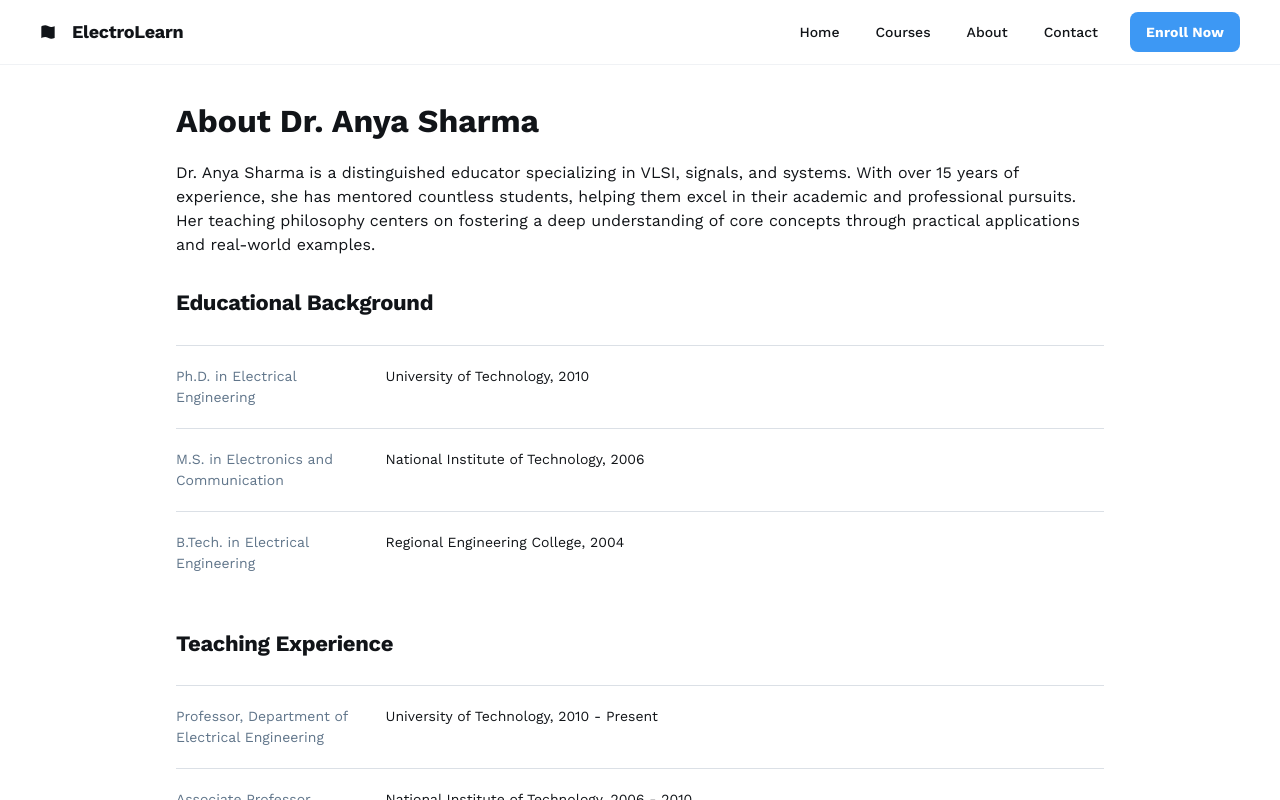
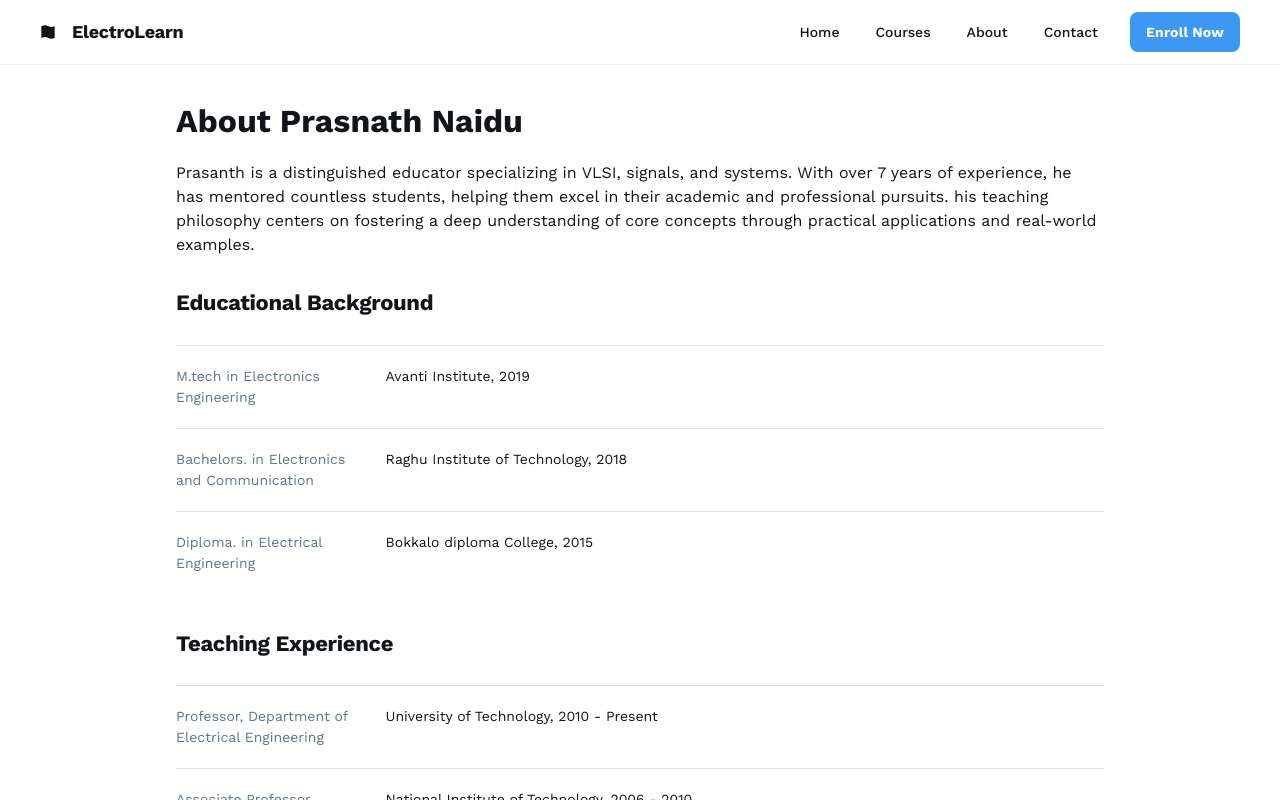
Before and after one commit to saiganesh-d/Edutech-sample1, a plain HTML site: page about.html in a window 1280 px wide. Drawn offline with nearby package versions, Linux system fonts and the light colour scheme.

Commit message:
Update about.html

```diff
--- a/about.html
+++ b/about.html
@@ -45,26 +45,26 @@
         <div class="px-40 flex flex-1 justify-center py-5">
           <div class="layout-content-container flex flex-col max-w-[960px] flex-1">
             <div class="flex flex-wrap justify-between gap-3 p-4">
-              <p class="text-[#111418] tracking-light text-[32px] font-bold leading-tight min-w-72">About Dr. Anya Sharma</p>
+              <p class="text-[#111418] tracking-light text-[32px] font-bold leading-tight min-w-72">About Prasnath Naidu</p>
             </div>
             <p class="text-[#111418] text-base font-normal leading-normal pb-3 pt-1 px-4">
-              Dr. Anya Sharma is a distinguished educator specializing in VLSI, signals, and systems. With over 15 years of experience, she has mentored countless students, helping
-              them excel in their academic and professional pursuits. Her teaching philosophy centers on fostering a deep understanding of core concepts through practical
+              Prasanth is a distinguished educator specializing in VLSI, signals, and systems. With over 7 years of experience, he has mentored countless students, helping
+              them excel in their academic and professional pursuits. his teaching philosophy centers on fostering a deep understanding of core concepts through practical
               applications and real-world examples.
             </p>
             <h2 class="text-[#111418] text-[22px] font-bold leading-tight tracking-[-0.015em] px-4 pb-3 pt-5">Educational Background</h2>
             <div class="p-4 grid grid-cols-[20%_1fr] gap-x-6">
               <div class="col-span-2 grid grid-cols-subgrid border-t border-t-[#dbe0e6] py-5">
-                <p class="text-[#60758a] text-sm font-normal leading-normal">Ph.D. in Electrical Engineering</p>
-                <p class="text-[#111418] text-sm font-normal leading-normal">University of Technology, 2010</p>
+                <p class="text-[#60758a] text-sm font-normal leading-normal">M.tech in Electronics Engineering</p>
+                <p class="text-[#111418] text-sm font-normal leading-normal">Avanti Institute, 2019</p>
               </div>
               <div class="col-span-2 grid grid-cols-subgrid border-t border-t-[#dbe0e6] py-5">
-                <p class="text-[#60758a] text-sm font-normal leading-normal">M.S. in Electronics and Communication</p>
-                <p class="text-[#111418] text-sm font-normal leading-normal">National Institute of Technology, 2006</p>
+                <p class="text-[#60758a] text-sm font-normal leading-normal">Bachelors. in Electronics and Communication</p>
+                <p class="text-[#111418] text-sm font-normal leading-normal">Raghu Institute of Technology, 2018</p>
               </div>
               <div class="col-span-2 grid grid-cols-subgrid border-t border-t-[#dbe0e6] py-5">
-                <p class="text-[#60758a] text-sm font-normal leading-normal">B.Tech. in Electrical Engineering</p>
-                <p class="text-[#111418] text-sm font-normal leading-normal">Regional Engineering College, 2004</p>
+                <p class="text-[#60758a] text-sm font-normal leading-normal">Diploma. in Electrical Engineering</p>
+                <p class="text-[#111418] text-sm font-normal leading-normal">Bokkalo diploma College, 2015</p>
               </div>
             </div>
             <h2 class="text-[#111418] text-[22px] font-bold leading-tight tracking-[-0.015em] px-4 pb-3 pt-5">Teaching Experience</h2>
```
